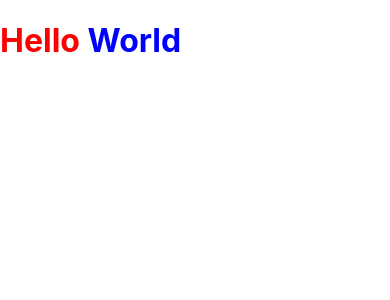
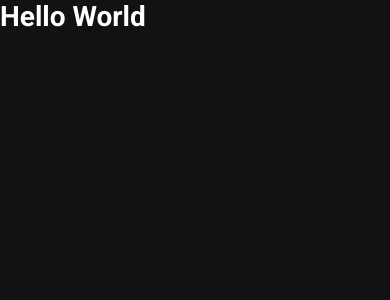
Before and after one commit to BrunoFay/Ignite-News, a Next.js app: page / in a window 390 px wide. Shown: the top 300 px of the page. Built offline with nearby package versions, Linux system fonts and the light colour scheme.

Commit message:
NEW add global css

```diff
--- a/src/pages/_app.tsx
+++ b/src/pages/_app.tsx
@@ -1,7 +1,7 @@
 /* eslint-disable react/no-unknown-property */
 import { Roboto } from '@next/font/google'
 
-import '../styles/globals.css'
+import '../styles/globals.scss'
 import type { AppProps } from 'next/app'
 
 const roboto = Roboto({
--- a/src/pages/index.tsx
+++ b/src/pages/index.tsx
@@ -1,5 +1,4 @@
 import Head from 'next/head'
-import styles from '../styles/Home.module.scss'
 
 export default function Home() {
   return (
@@ -7,7 +6,7 @@
       <Head>
         <title>Ig News</title>
       </Head>
-      <h1 className={styles.test}>
+      <h1>
         Hello <span>World</span>
       </h1>
     </>
--- a/src/styles/Home.module.scss
+++ /dev/null
@@ -1,6 +0,0 @@
-.test{
-  color: red;
-  span {
-    color:blue
-  };
-}
--- a/src/styles/globals.css
+++ /dev/null
@@ -1,26 +0,0 @@
-html,
-body {
-  padding: 0;
-  margin: 0;
-  font-family: -apple-system, BlinkMacSystemFont, Segoe UI, Roboto, Oxygen,
-    Ubuntu, Cantarell, Fira Sans, Droid Sans, Helvetica Neue, sans-serif;
-}
-
-a {
-  color: inherit;
-  text-decoration: none;
-}
-
-* {
-  box-sizing: border-box;
-}
-
-@media (prefers-color-scheme: dark) {
-  html {
-    color-scheme: dark;
-  }
-  body {
-    color: white;
-    background: black;
-  }
-}
--- /dev/null
+++ b/src/styles/globals.scss
@@ -0,0 +1,62 @@
+@media (max-width :1080px) {
+  html {
+    font-size: 93.75%;
+  }
+
+}
+
+@media (max-width :720px) {
+  html {
+    font-size: 87.5%;
+   }
+}
+
+:root {
+  --white:#fff;
+
+  --gray-100:#e1e1e6;
+  --gray-300:#a8a8b3;
+  --gray-900:#121214;
+
+  --cyan-500:#61dafb;
+  --orange-500:#eba417;
+}
+
+* {
+  padding: 0;
+  margin: 0;
+  box-sizing: border-box
+}
+
+body,input, textarea, select, button{
+   font: 400 1rem "Roboto",sans-serif;
+}
+
+body{
+background-color: var(--gray-900);
+color: var(--white);
+
+}
+
+button {
+  cursor:pointer
+
+}
+
+a {
+  color: inherit;
+  text-decoration: none;
+}
+
+
+
+
+@media (prefers-color-scheme: dark) {
+  html {
+    color-scheme: dark;
+  }
+  body {
+    color: white;
+    background: black;
+  }
+}
```
